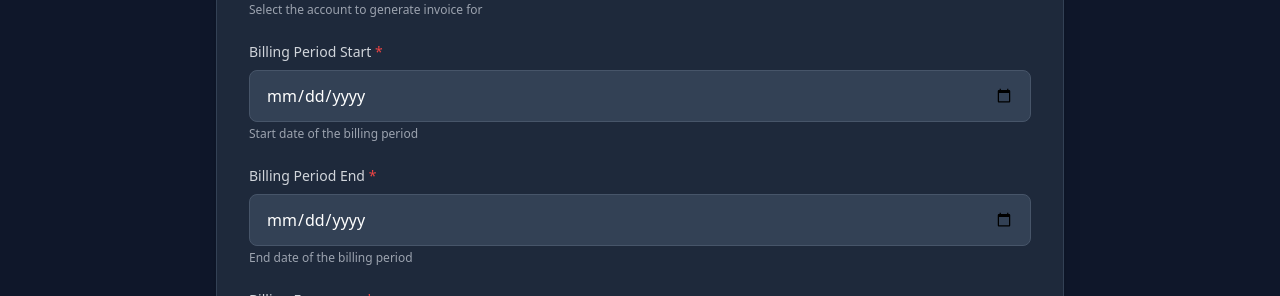
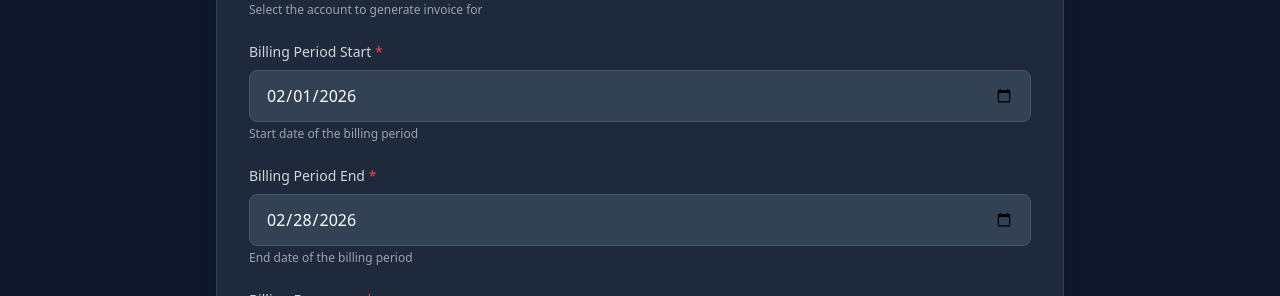
Before and after one commit to jainarula-tz/RideLedger.Web, an Angular app: page /invoices/generate in a window 1280 px wide. Shown: the part 209-505 px from the top of the page. Built offline with nearby package versions, Linux system fonts and the light colour scheme.

Commit message:
feat: add GenerateInvoiceResponse and set default dates to current month

```diff
--- a/src/app/features/invoices/models/invoice.model.ts
+++ b/src/app/features/invoices/models/invoice.model.ts
@@ -40,6 +40,11 @@ export interface GenerateInvoiceRequest {
   billingFrequency: number; // BillingFrequency enum value
 }
 
+export interface GenerateInvoiceResponse {
+  invoiceId: string;
+  invoiceNumber: string;
+}
+
 export interface InvoiceListItem {
   invoiceNumber: string;
   accountName: string;
--- a/src/app/features/invoices/pages/generate-invoice/generate-invoice.component.ts
+++ b/src/app/features/invoices/pages/generate-invoice/generate-invoice.component.ts
@@ -40,10 +40,24 @@ export class GenerateInvoiceComponent implements OnInit, ComponentCanDeactivate
   }
 
   initializeForm(): void {
+    // Set default dates to current month (February 2026)
+    const now = new Date();
+    const firstDay = new Date(now.getFullYear(), now.getMonth(), 1);
+    const lastDay = new Date(now.getFullYear(), now.getMonth() + 1, 0);
+
+    // Format dates as YYYY-MM-DD for date input
+    const formatDate = (date: Date) => date.toISOString().split('T')[0];
+
     this.generateForm = this.fb.group({
       accountId: ['00000000-0000-0000-0000-000000000001', [Validators.required]], // Using test account from database
-      billingPeriodStart: ['', [Validators.required, CustomValidators.notFutureDate()]],
-      billingPeriodEnd: ['', [Validators.required, CustomValidators.notFutureDate()]],
+      billingPeriodStart: [
+        formatDate(firstDay),
+        [Validators.required, CustomValidators.notFutureDate()],
+      ],
+      billingPeriodEnd: [
+        formatDate(lastDay),
+        [Validators.required, CustomValidators.notFutureDate()],
+      ],
       billingFrequency: [BillingFrequency.Monthly, [Validators.required]],
     });
   }
--- a/src/app/features/invoices/services/invoice-api.service.ts
+++ b/src/app/features/invoices/services/invoice-api.service.ts
@@ -2,7 +2,12 @@ import { Injectable } from '@angular/core';
 import { Observable, of } from 'rxjs';
 import { map, catchError } from 'rxjs/operators';
 import { ApiService } from '../../../core/services/api.service';
-import { Invoice, InvoiceListItem, GenerateInvoiceRequest } from '../models/invoice.model';
+import {
+  Invoice,
+  InvoiceListItem,
+  GenerateInvoiceRequest,
+  GenerateInvoiceResponse,
+} from '../models/invoice.model';
 
 @Injectable({
   providedIn: 'root',
@@ -29,9 +34,9 @@ export class InvoiceApiService {
     return this.apiService.get<Invoice>(`invoices/${invoiceNumber}`);
   }
 
-  generateInvoice(request: GenerateInvoiceRequest): Observable<Invoice> {
+  generateInvoice(request: GenerateInvoiceRequest): Observable<GenerateInvoiceResponse> {
     // Real API call to backend
-    return this.apiService.post<Invoice>('invoices/generate', request);
+    return this.apiService.post<GenerateInvoiceResponse>('invoices/generate', request);
   }
 
   downloadInvoicePdf(invoiceNumber: string): Observable<Blob> {
```
